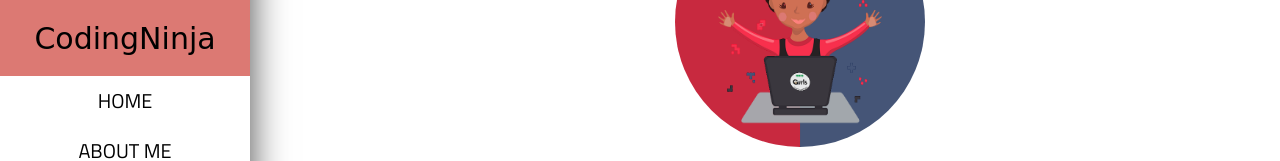
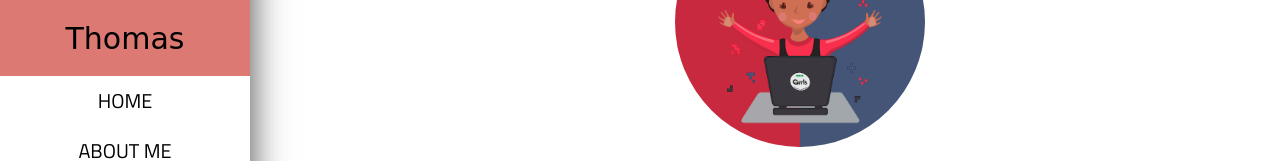
Before and after one commit to orcsgirls/GitHubDemo, a plain HTML site: page index.html in a window 1280 px wide. Shown: the part 203-364 px from the top of the page. Drawn offline with Linux system fonts and the light colour scheme; a web font is replaced by a local one.

Commit message:
Changed my name

```diff
--- a/index.html
+++ b/index.html
@@ -13,7 +13,7 @@
     <title>Coding Ninja Website</title>
     <nav>
       <img src="profile.png" alt="Profile Picture" />
-      <p class="headname">CodingNinja</p>
+      <p class="headname">Thomas</p>
       <ul>
         <li><a href="#home"> HOME</a></li>
         <li><a href="#about"> ABOUT ME </a></li>
```
